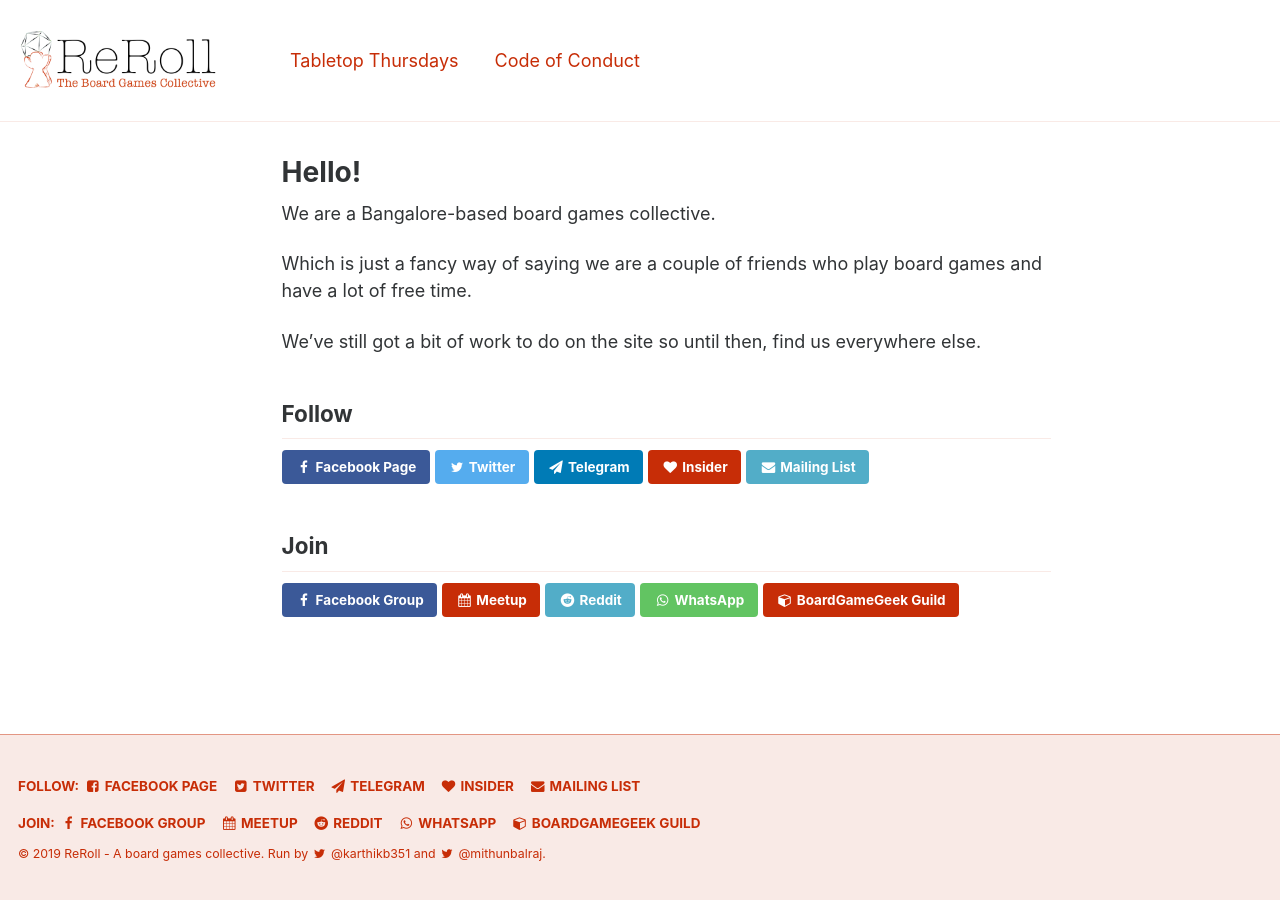
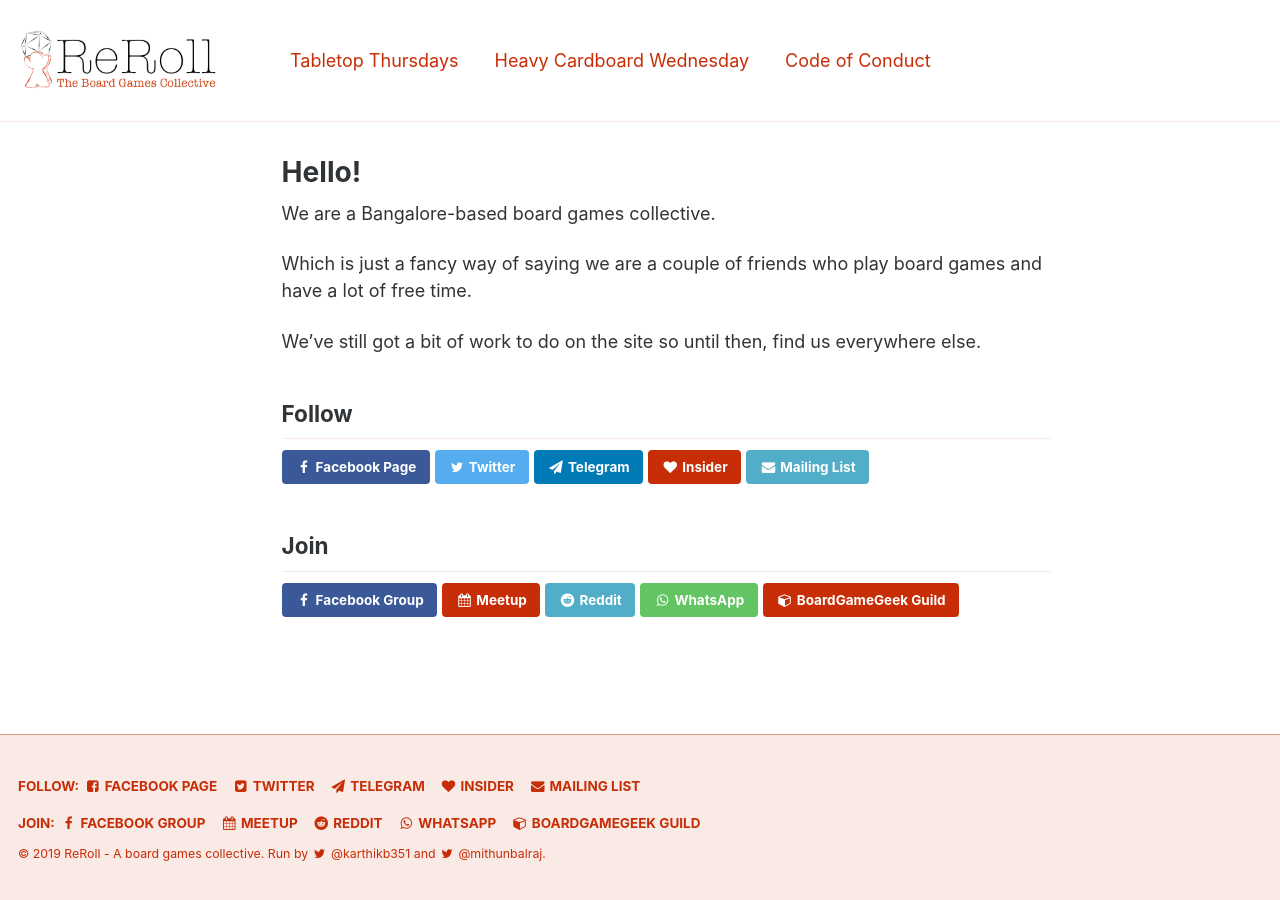
Before and after one commit to ReRollBLR/reroll.in, a Jekyll site: the page built from _pages/index.html, in a window 1280 px wide. Built offline with Jekyll 4.4.1, drawn with Linux system fonts in a browser that asks for light colours; comment, search, counter and statistics services are not loaded.

Commit message:
fix(nav): add hcw to menu

```diff
--- a/_data/navigation.yml
+++ b/_data/navigation.yml
@@ -1,5 +1,7 @@
 main:
   - title: "Tabletop Thursdays"
     url: 'https://insider.in/tabletop-thursday-with-reroll-board-games-2019/event'
+  - title: "Heavy Cardboard Wednesday"
+    url: 'https://insider.in/heavy-cardboard-wednesday-with-reroll-board-games-2019/event'
   - title: "Code of Conduct"
     url: '/code-of-conduct'
```
